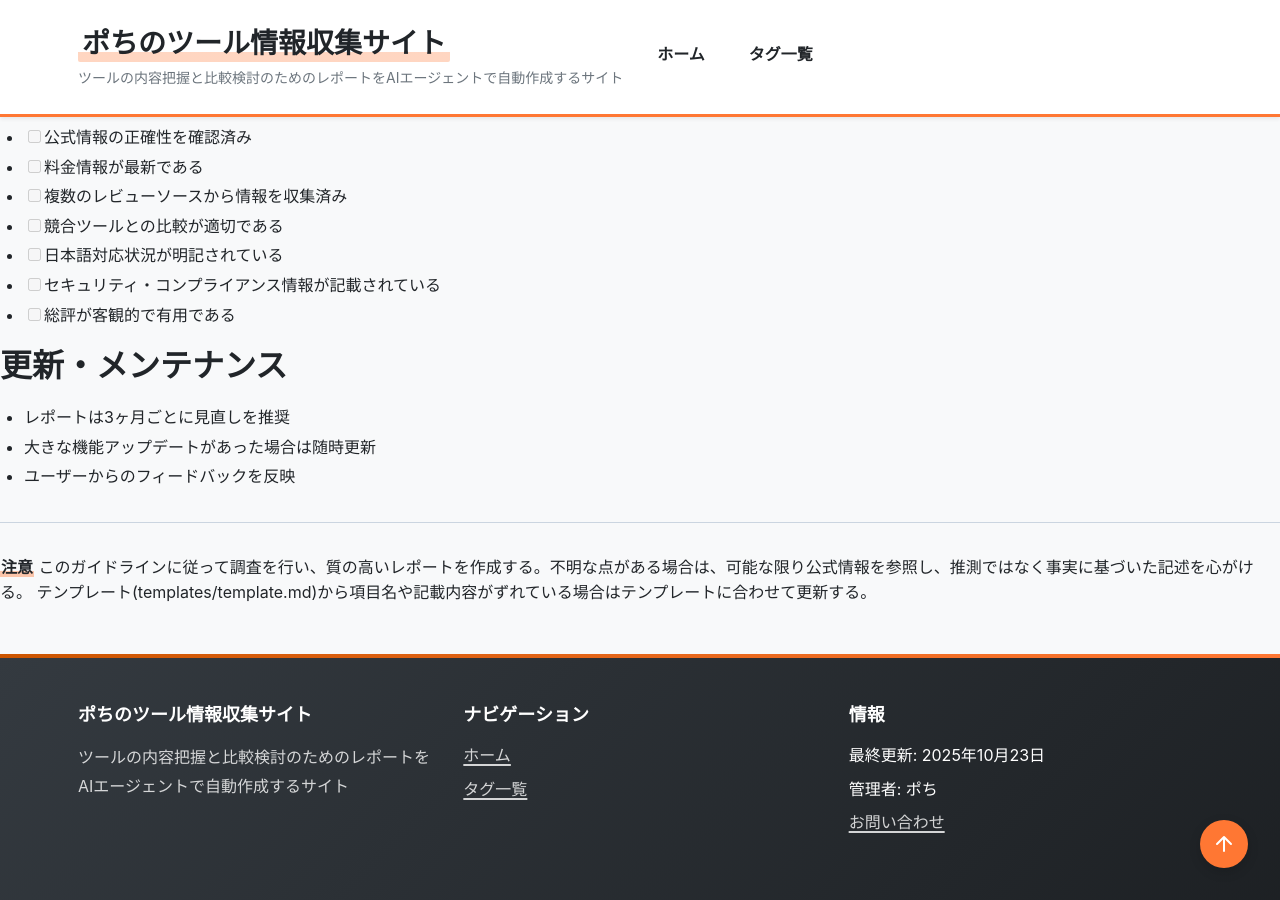
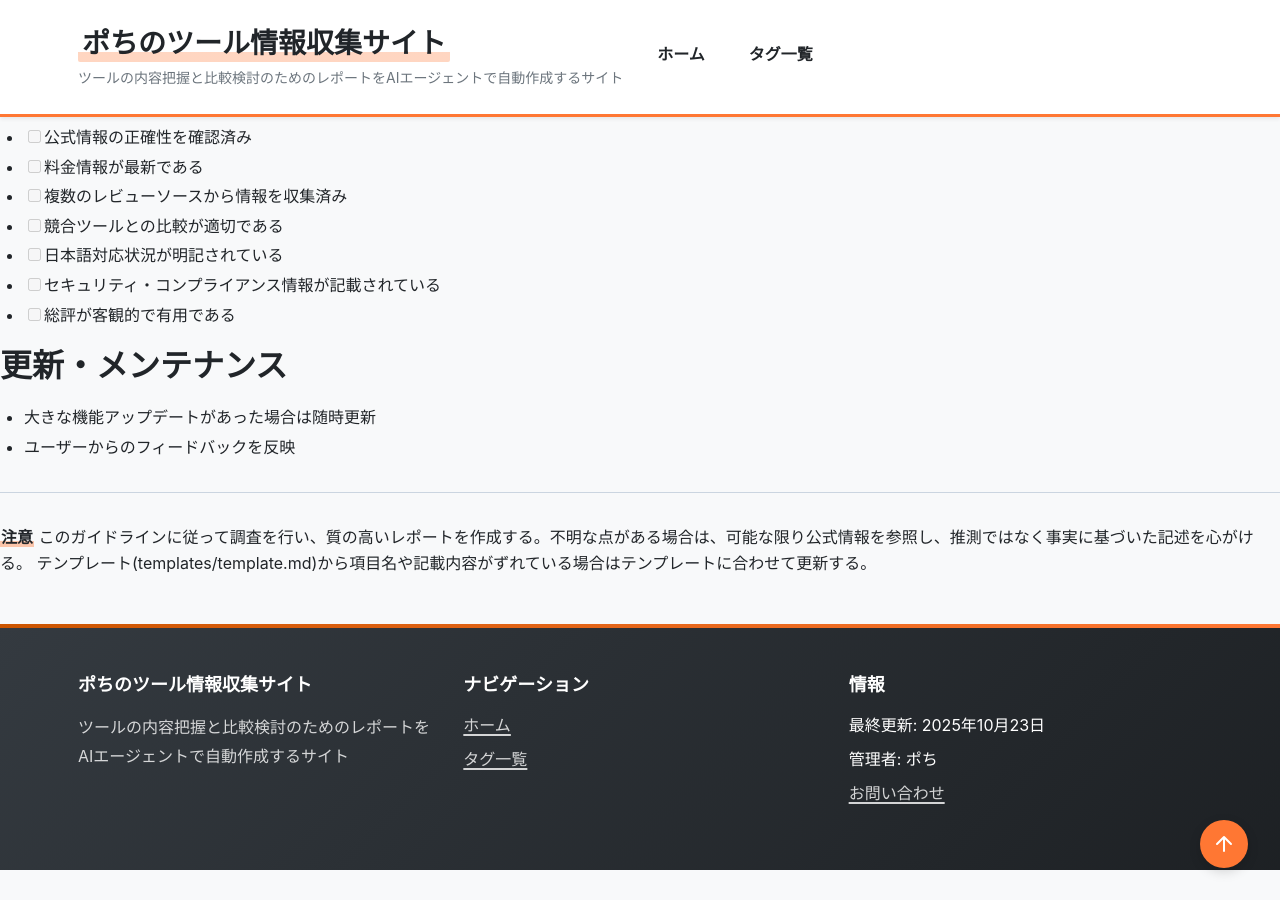
Before and after one commit to aegisfleet/tool-survey-report, a Jekyll site: the page built from AGENTS.md, in a window 1280 px wide and 900 px high, scrolled down 3291 px. Built offline with Jekyll 4.4.1, drawn with Linux system fonts in a browser that asks for light colours; our own code applies the rules of GitHub Pages for plain Markdown files; after the commit the page ends 4161 px from its top, so only the background shows below that.

Commit message:
docs(agents): Update maintenance guidelines for agent reports
- Remove recommendation for quarterly report review
- Emphasize updating reports for significant feature updates
- Maintain focus on incorporating user feedback

```diff
--- a/AGENTS.md
+++ b/AGENTS.md
@@ -135,7 +135,6 @@ description: "ツールの概要を1-2行で簡潔に記述"
 
 ## 更新・メンテナンス
 
-- レポートは3ヶ月ごとに見直しを推奨
 - 大きな機能アップデートがあった場合は随時更新
 - ユーザーからのフィードバックを反映
 
```
